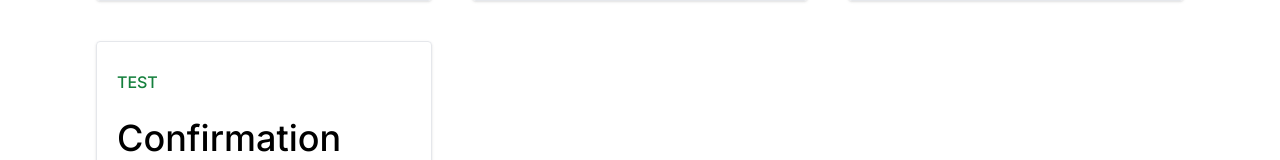
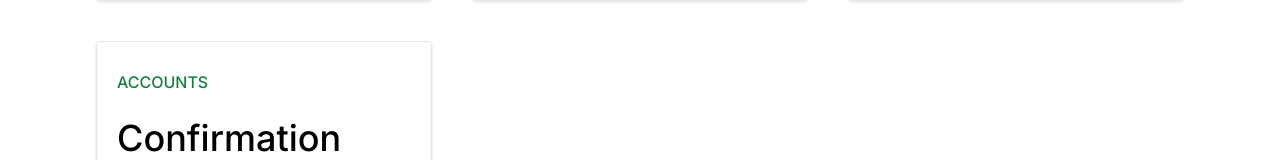
Before and after one commit to leoncan122/api-monitor-test, a Next.js app: page / in a window 1280 px wide. Shown: the part 585-745 px from the top of the page. Built offline with nearby package versions, Linux system fonts and the light colour scheme.

Commit message:
modification

```diff
--- a/src/pages/index.js
+++ b/src/pages/index.js
@@ -52,7 +52,7 @@ export default function Home() {
       ]
     },
     {
-      category: 'TEST',
+      category: 'ACCOUNTS',
       title: 'Confirmation Availability Funds (PSD2) ',
       description: 'Retrieve confirmation on the availability of funds from an ABN AMRO account. ',
       links: [
```
